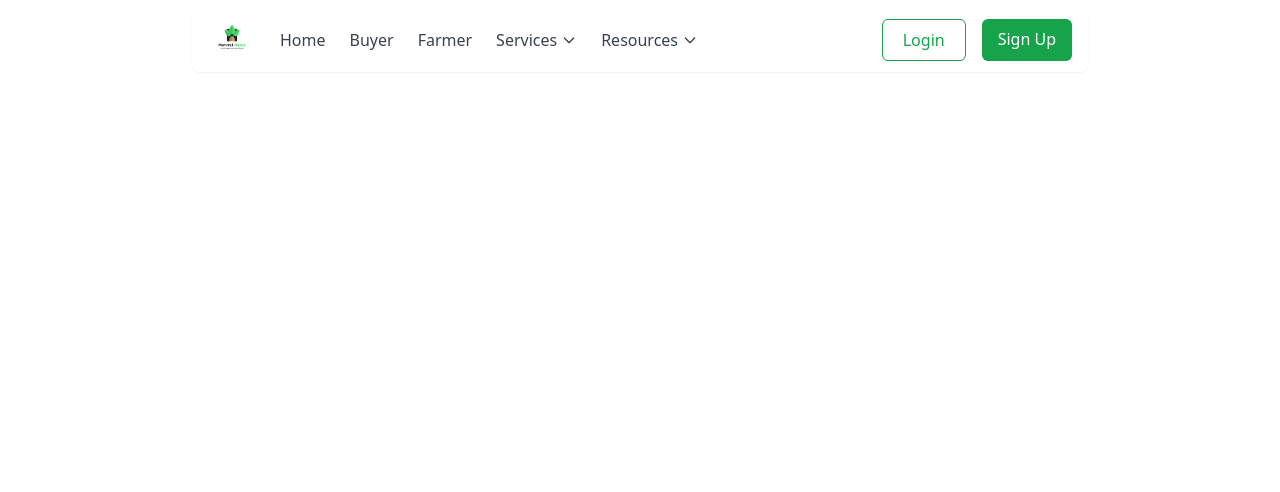
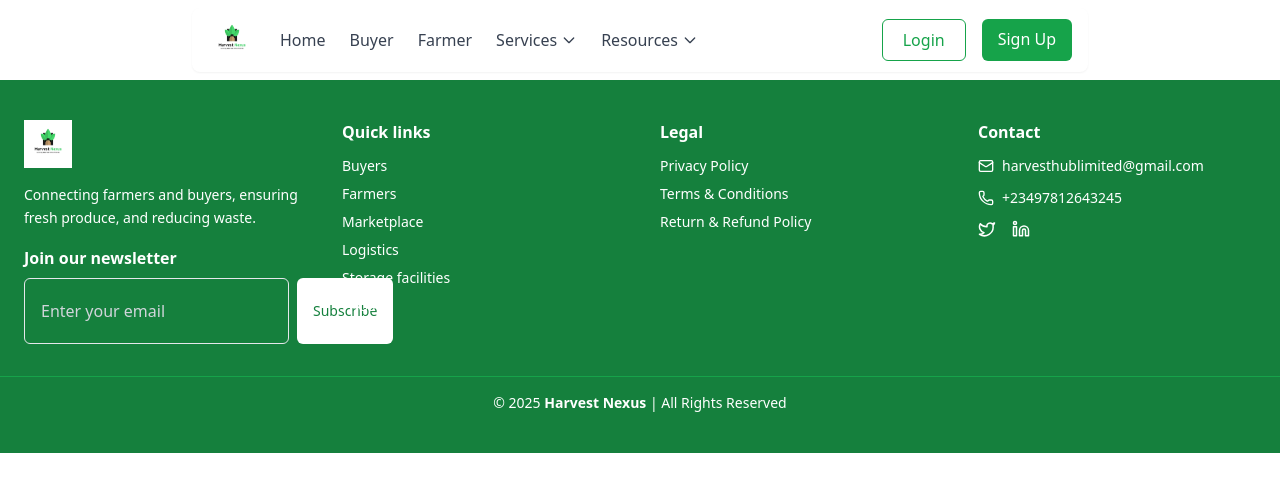
Before and after one commit to HarvestNexus/harvest_hub_live, a React (Vite) app: page / in a window 1280 px wide. Shown: the top 492 px of the page. Built offline with nearby package versions, Linux system fonts and the light colour scheme.

Commit message:
feat: add Footer component and integrate lucide-react icons

```diff
--- a/package.json
+++ b/package.json
@@ -13,6 +13,7 @@
     "@fortawesome/fontawesome-free": "^7.0.0",
     "@heroicons/react": "^2.2.0",
     "@tailwindcss/vite": "^4.1.11",
+    "lucide-react": "^0.544.0",
     "react": "^19.1.0",
     "react-dom": "^19.1.0",
     "react-icons": "^5.5.0",
--- /dev/null
+++ b/src/components/Footer.tsx
@@ -0,0 +1,85 @@
+import React from "react";
+import { Link } from "react-router-dom";
+import { Mail, Phone, Linkedin, Twitter } from "lucide-react";
+
+const Footer: React.FC = () => {
+  return (
+    <footer className="bg-green-700 text-white py-10">
+      <div className="container mx-auto px-6 grid grid-cols-1 md:grid-cols-4 gap-10">
+        {/* Brand / About */}
+        <div>
+          <img src="/images/logo.avif" alt="Harvest Nexus Logo" className="h-12 mb-4" />
+          <p className="text-sm leading-relaxed mb-4">
+            Connecting farmers and buyers, ensuring fresh produce, and reducing waste.
+          </p>
+
+          {/* Newsletter */}
+          <div>
+            <h3 className="font-semibold mb-2">Join our newsletter</h3>
+            <div className="flex">
+              <input
+                type="email"
+                placeholder="Enter your email"
+                className="px-3 py-2 w-full rounded-l-md border border-gray-200 text-gray-900 focus:outline-none"
+              />
+              <button className="bg-white text-green-700 px-4 rounded-r-md font-medium hover:bg-gray-100">
+                Subscribe
+              </button>
+            </div>
+          </div>
+        </div>
+
+        {/* Quick Links */}
+        <div>
+          <h3 className="font-semibold mb-3">Quick links</h3>
+          <ul className="space-y-2 text-sm">
+            <li><Link to="/buyers" className="hover:underline">Buyers</Link></li>
+            <li><Link to="/farmers" className="hover:underline">Farmers</Link></li>
+            <li><Link to="/marketplace" className="hover:underline">Marketplace</Link></li>
+            <li><Link to="/logistics" className="hover:underline">Logistics</Link></li>
+            <li><Link to="/storage" className="hover:underline">Storage facilities</Link></li>
+            <li><Link to="/faqs" className="hover:underline">FAQs</Link></li>
+          </ul>
+        </div>
+
+        {/* Legal */}
+        <div>
+          <h3 className="font-semibold mb-3">Legal</h3>
+          <ul className="space-y-2 text-sm">
+            <li><Link to="/privacy-policy" className="hover:underline">Privacy Policy</Link></li>
+            <li><Link to="/terms" className="hover:underline">Terms & Conditions</Link></li>
+            <li><Link to="/refund-policy" className="hover:underline">Return & Refund Policy</Link></li>
+          </ul>
+        </div>
+
+        {/* Contact */}
+        <div>
+          <h3 className="font-semibold mb-3">Contact</h3>
+          <ul className="space-y-3 text-sm">
+            <li className="flex items-center gap-2">
+              <Mail size={16} /> <span>harvesthublimited@gmail.com</span>
+            </li>
+            <li className="flex items-center gap-2">
+              <Phone size={16} /> <span>+23497812643245</span>
+            </li>
+            <li className="flex items-center gap-4 mt-2">
+              <a href="https://twitter.com" target="_blank" rel="noopener noreferrer" className="hover:text-gray-200">
+                <Twitter size={18} />
+              </a>
+              <a href="https://linkedin.com" target="_blank" rel="noopener noreferrer" className="hover:text-gray-200">
+                <Linkedin size={18} />
+              </a>
+            </li>
+          </ul>
+        </div>
+      </div>
+
+      {/* Bottom Bar */}
+      <div className="border-t border-green-600 mt-8 pt-4 text-center text-sm">
+        © 2025 <span className="font-semibold">Harvest Nexus</span> | All Rights Reserved
+      </div>
+    </footer>
+  );
+};
+
+export default Footer;
--- /dev/null
+++ b/src/pages/General-landing-page/Footer.tsx
@@ -0,0 +1,84 @@
+import React from "react";
+import { Link } from "react-router-dom";
+import { Mail, Phone, Linkedin, Twitter } from "lucide-react";
+
+const Footer: React.FC = () => {
+  return (
+    <footer className="bg-green-700 text-white py-10">
+      <div className="container mx-auto px-6 grid grid-cols-1 md:grid-cols-4 gap-10">
+
+        <div>
+          <img src="/images/logo.avif" alt="Harvest Nexus Logo" className="h-12 mb-4" />
+          <p className="text-sm leading-relaxed mb-4">
+            Connecting farmers and buyers, ensuring fresh produce, and reducing waste.
+          </p>
+
+
+          <div>
+            <h3 className="font-semibold mb-2">Join our newsletter</h3>
+            <div className="flex gap-2">
+              <input
+                type="email"
+                placeholder="Enter your email"
+                className="flex-1 px-4 py-5 rounded-md border border-gray-200 text-gray-900 bg-transparent placeholder-gray-300 focus:outline-none focus:border-white text-base"
+              />
+              <button className="bg-white text-green-700 px-4 py-2 rounded-md font-medium hover:bg-gray-100 transition-colors duration-200 text-sm whitespace-nowrap h-auto">
+                Subscribe
+              </button>
+            </div>
+          </div>
+        </div>
+
+
+        <div>
+          <h3 className="font-semibold mb-3">Quick links</h3>
+          <ul className="space-y-2 text-sm">
+            <li><Link to="/buyers" className="hover:underline">Buyers</Link></li>
+            <li><Link to="/farmers" className="hover:underline">Farmers</Link></li>
+            <li><Link to="/marketplace" className="hover:underline">Marketplace</Link></li>
+            <li><Link to="/logistics" className="hover:underline">Logistics</Link></li>
+            <li><Link to="/storage" className="hover:underline">Storage facilities</Link></li>
+            <li><Link to="/faqs" className="hover:underline">FAQs</Link></li>
+          </ul>
+        </div>
+
+
+        <div>
+          <h3 className="font-semibold mb-3">Legal</h3>
+          <ul className="space-y-2 text-sm">
+            <li><Link to="/privacy-policy" className="hover:underline">Privacy Policy</Link></li>
+            <li><Link to="/terms" className="hover:underline">Terms & Conditions</Link></li>
+            <li><Link to="/refund-policy" className="hover:underline">Return & Refund Policy</Link></li>
+          </ul>
+        </div>
+
+
+        <div>
+          <h3 className="font-semibold mb-3">Contact</h3>
+          <ul className="space-y-3 text-sm">
+            <li className="flex items-center gap-2">
+              <Mail size={16} /> <span>harvesthublimited@gmail.com</span>
+            </li>
+            <li className="flex items-center gap-2">
+              <Phone size={16} /> <span>+23497812643245</span>
+            </li>
+            <li className="flex items-center gap-4 mt-2">
+              <a href="https://twitter.com" target="_blank" rel="noopener noreferrer" className="hover:text-gray-200">
+                <Twitter size={18} />
+              </a>
+              <a href="https://linkedin.com" target="_blank" rel="noopener noreferrer" className="hover:text-gray-200">
+                <Linkedin size={18} />
+              </a>
+            </li>
+          </ul>
+        </div>
+      </div>
+
+      <div className="border-t border-green-600 mt-8 pt-4 text-center text-sm">
+        © 2025 <span className="font-semibold">Harvest Nexus</span> | All Rights Reserved
+      </div>
+    </footer>
+  );
+};
+
+export default Footer;
--- a/src/pages/General-landing-page/index.tsx
+++ b/src/pages/General-landing-page/index.tsx
@@ -1,11 +1,13 @@
 import React from "react";
 import Navbar from "./Navbar";
+import Footer from "./Footer";
 
 
 const Home: React.FC = () => {
   return (
     <>
        <Navbar />
+        <Footer />
     </>
   );
 };
```
Also changed, not shown: 1 other file (tests, documents, lock files or other folders).
